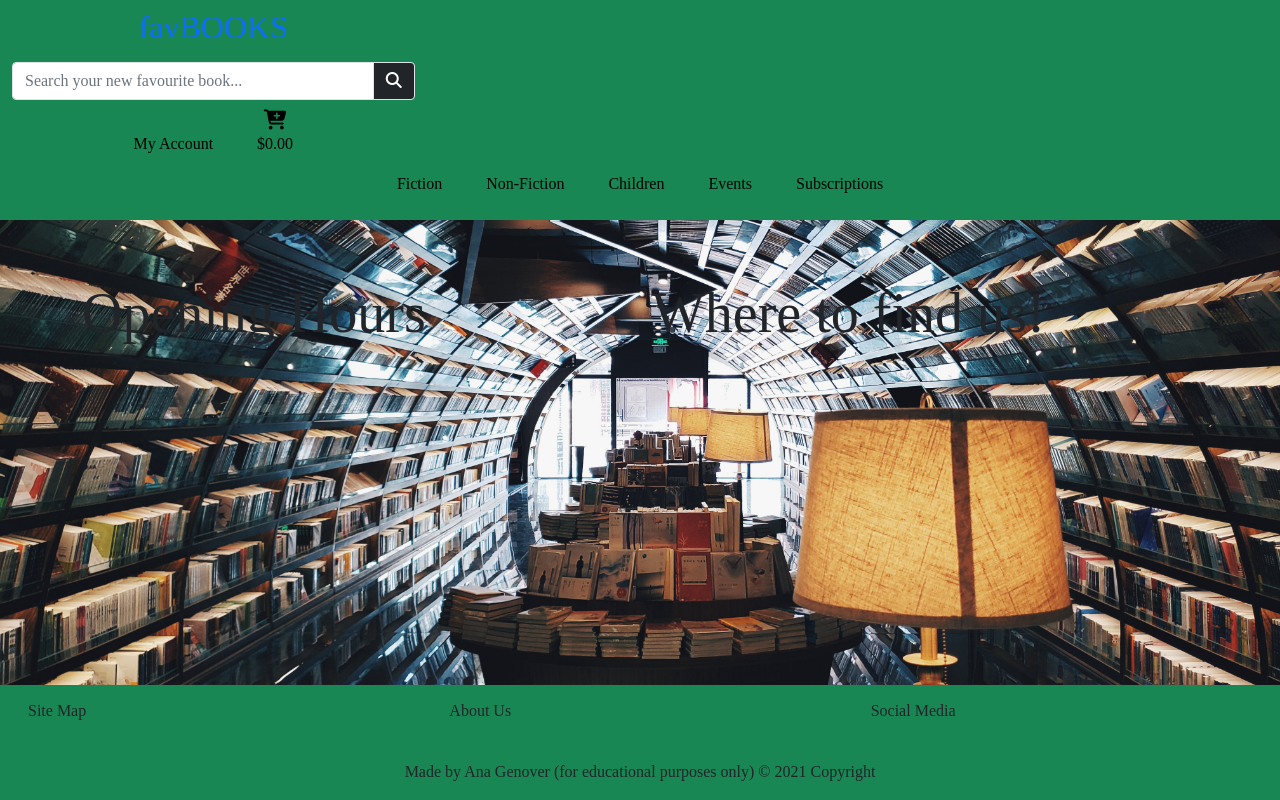
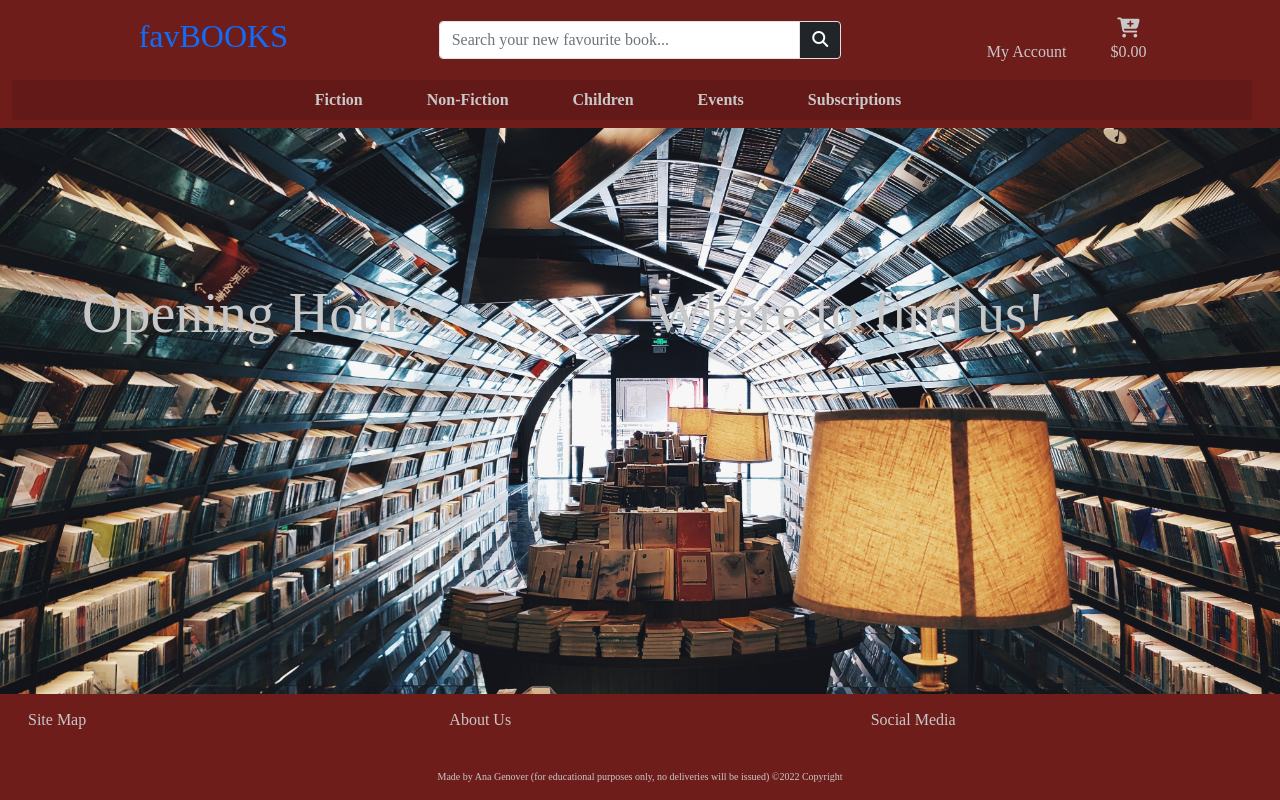
Before and after one commit to AnaG0307/favbooks-v3, a Django app: page / in a window 1280 px wide. Run offline with Django 3.2, Linux system fonts and the light colour scheme; some libraries are stand-ins or nearby versions; some web fonts are replaced.

Commit message:
Fixed the main-nav beeing duplicated when changing to smaller screens, also changed Background color and font color

```diff
--- a/home/templates/home/index.html
+++ b/home/templates/home/index.html
@@ -11,7 +11,7 @@
 
 {% block content %}
     <div class="container h-100">
-        <div class="row h-100">
+        <div class="row h-100 text-white">
             <div class="col-7 col-md-6 my-auto">
                 <h1 class="display-4">
                     Opening Hours
--- a/static/css/base.css
+++ b/static/css/base.css
@@ -11,6 +11,18 @@ body {
 
 /* Navigation bar and Footer */
 
-.text-black {
-    color: black !important;
+.text-white {
+    color: #C8C8C8 !important;
 }
+
+.main-bg {
+    background-color: #6F1D1B;
+}
+
+.nav-bg {
+    background-color: #631918;
+}
+
+.copyright {
+    font-size: x-small;
+}
--- a/templates/base.html
+++ b/templates/base.html
@@ -58,8 +58,8 @@
 
 <body>
     <!-- Navigation Bar -->
-    <header class="container-fluid fixed-top bg-success">
-        <div id="topnav" class="row d-none d-lg-block">
+    <header class="container-fluid fixed-top main-bg">
+        <div id="topnav" class="row pt-lg-2 d-none d-lg-flex">
             <div class="col-12 col-lg-4 my-auto py-1 py-lg-0 text-center text-lg-left">
                 <a href="{% url 'home' %}" class="nav-link main-logo-link">
                     <h2>favBOOKS</h2>
@@ -83,7 +83,7 @@
             <div class="col-12 col-lg-4 my-auto py-1 py-lg-0">
                 <ul class="list-inline list-unstyled text-center text-lg-right my-0">
                     <li class="list-inline-item dropdown">
-                        <a href="" class="nav-link text-black" id="user-options" data-toggle="dropdown"
+                        <a href="" class="nav-link text-white" id="user-options" data-toggle="dropdown"
                             aria-haspopup="true" aria-expanded="false">
                             <div class="text-center">
                                 <p class="my-0">My Account</p>
@@ -106,7 +106,7 @@
                         </div>
                     </li>
                     <li class="list-inline-item">
-                        <a href="" class="text-black nav-link">
+                        <a href="" class="text-white nav-link">
                             <div class="text-center">
                                 <div><i class="fas fa-cart-plus fa-lg"></i></div>
                                 <p class="my-0">
@@ -116,68 +116,6 @@
                                     $0.00
                                     {% endif %}
                                 </p>
-                            </div>
-                        </a>
-                    </li>
-                </ul>
-            </div>
-        </div>
-        <div class="row text-center justify-content-center d-none d-lg-block">
-            <div class="my-auto py-1 py-lg-0 text-center">
-                <ul class="list-inline list-unstyled text-center my-0">
-                    <li class="list-inline-item dropdown">
-                        <a href="" class="nav-link text-black" id="user-options" data-toggle="dropdown"
-                            aria-haspopup="true" aria-expanded="false">
-                            <div class="text-center">
-                                <p class="my-0">Fiction</p>
-                            </div>
-                        </a>
-                        <div class="dropdown-menu" aria-labelledby="user-options">
-                            <a class="dropdown-item" href="">All Fiction</a>
-                            <a class="dropdown-item" href="#">General Fiction</a>
-                            <a class="dropdown-item" href="#">Classic Fiction</a>
-                            <a class="dropdown-item" href="#">Crime & Thrillers</a>
-                            <a class="dropdown-item" href="#">Science Fiction</a>
-                        </div>
-                    </li>
-                    <li class="list-inline-item dropdown">
-                        <a href="" class="nav-link text-black" id="user-options" data-toggle="dropdown"
-                            aria-haspopup="true" aria-expanded="false">
-                            <div class="text-center">
-                                <p class="my-0">Non-Fiction</p>
-                            </div>
-                        </a>
-                        <div class="dropdown-menu" aria-labelledby="user-options">
-                            <a class="dropdown-item" href="#">All Non-Fiction</a>
-                            <a class="dropdown-item" href="#">Architecture</a>
-                            <a class="dropdown-item" href="#">Biography</a>
-                            <a class="dropdown-item" href="#">Food & Drink</a>
-                        </div>
-                    </li>
-                    <li class="list-inline-item dropdown">
-                        <a href="" class="nav-link text-black" id="user-options" data-toggle="dropdown"
-                            aria-haspopup="true" aria-expanded="false">
-                            <div class="text-center">
-                                <p class="my-0">Children</p>
-                            </div>
-                        </a>
-                        <div class="dropdown-menu" aria-labelledby="user-options">
-                            <a class="dropdown-item" href="#">All Children</a>
-                            <a class="dropdown-item" href="#">Baby & Toddler</a>
-                            <a class="dropdown-item" href="#">Teen & Young Age</a>
-                        </div>
-                    </li>
-                    <li class="list-inline-item">
-                        <a href="" class="text-black nav-link">
-                            <div class="text-center">
-                                <p class="my-0">Events</p>
-                            </div>
-                        </a>
-                    </li>
-                    <li class="list-inline-item">
-                        <a href="" class="text-black nav-link">
-                            <div class="text-center">
-                                <p class="my-0">Subscriptions</p>
                             </div>
                         </a>
                     </li>
--- a/templates/includes/footer.html
+++ b/templates/includes/footer.html
@@ -1,5 +1,5 @@
-<div class="container-fluid fixed-bottom footer bg-nav bg-main bg-success">
-    <div class="row my-auto ps-3 pt-3">
+<div class="container-fluid fixed-bottom footer bg-nav bg-main main-bg">
+    <div class="row my-auto ps-3 pt-3 text-white">
       <div class="col-12 col-lg-4 my-auto py-1 py-lg-0">
         <h6>Site Map</h6>
       </div>
@@ -12,7 +12,7 @@
     </div>
     <div class="row px-3 pt-3 bg-main">
       <div class="footer-copyright text-center py-3">
-        <p class="m-0 text-center text-dark">Made by Ana Genover (for educational purposes only) © 2021 Copyright</p>
+        <p class="m-0 text-center text-white copyright">Made by Ana Genover (for educational purposes only, no deliveries will be issued) ©2022 Copyright</p>
       </div>
     </div>
   </div>
--- a/templates/includes/main-nav.html
+++ b/templates/includes/main-nav.html
@@ -1,7 +1,7 @@
-<div class="collapse navbar-collapse" id="main-nav">
-    <ul class="navbar-nav w-auto mx-auto d-block d-lg-none">
+<div class="collapse navbar-collapse nav-bg" id="main-nav">
+    <ul class="navbar-nav w-auto mx-auto">
         <li class="nav-item dropdown">
-            <a class="logo-font font-weight-bold nav-link text-black mr-5" href="#" id="all-products-link" data-toggle="dropdown" aria-haspopup="true" aria-expanded="false">
+            <a class="logo-font font-weight-bold nav-link text-white mr-5" href="#" id="all-products-link" data-toggle="dropdown" aria-haspopup="true" aria-expanded="false">
                 Fiction
             </a>
             <div class="dropdown-menu border-0" aria-labelledby="user-options">
@@ -13,36 +13,33 @@
             </div>
         </li>
         <li class="nav-item dropdown">
-            <a class="logo-font font-weight-bold nav-link text-black mr-5" href="#" id="all-products-link" data-toggle="dropdown" aria-haspopup="true" aria-expanded="false">
+            <a class="logo-font font-weight-bold nav-link text-white mr-5" href="#" id="all-products-link" data-toggle="dropdown" aria-haspopup="true" aria-expanded="false">
                 Non-Fiction
             </a>
             <div class="dropdown-menu border-0" aria-labelledby="user-options">
-                <a class="dropdown-item" href="">All Fiction</a>
-                <a class="dropdown-item" href="#">General Fiction</a>
-                <a class="dropdown-item" href="#">Classic Fiction</a>
-                <a class="dropdown-item" href="#">Crime & Thrillers</a>
-                <a class="dropdown-item" href="#">Science Fiction</a>
+                <a class="dropdown-item" href="#">All Non-Fiction</a>
+                <a class="dropdown-item" href="#">Architecture</a>
+                <a class="dropdown-item" href="#">Biography</a>
+                <a class="dropdown-item" href="#">Food & Drink</a>
             </div>
         </li>
         <li class="nav-item dropdown">
-            <a class="logo-font font-weight-bold nav-link text-black mr-5" href="#" id="all-products-link" data-toggle="dropdown" aria-haspopup="true" aria-expanded="false">
+            <a class="logo-font font-weight-bold nav-link text-white mr-5" href="#" id="all-products-link" data-toggle="dropdown" aria-haspopup="true" aria-expanded="false">
                 Children
             </a>
             <div class="dropdown-menu border-0" aria-labelledby="user-options">
-                <a class="dropdown-item" href="">All Fiction</a>
-                <a class="dropdown-item" href="#">General Fiction</a>
-                <a class="dropdown-item" href="#">Classic Fiction</a>
-                <a class="dropdown-item" href="#">Crime & Thrillers</a>
-                <a class="dropdown-item" href="#">Science Fiction</a>
+                <a class="dropdown-item" href="#">All Children</a>
+                <a class="dropdown-item" href="#">Baby & Toddler</a>
+                <a class="dropdown-item" href="#">Teen & Young Age</a>
             </div>
         </li>
         <li class="nav-item">
-            <a class="logo-font font-weight-bold nav-link text-black mr-5" href="#" id="all-products-link" data-toggle="dropdown" aria-haspopup="true" aria-expanded="false">
+            <a class="logo-font font-weight-bold nav-link text-white mr-5" href="#" id="all-products-link" data-toggle="dropdown" aria-haspopup="true" aria-expanded="false">
                 Events
             </a>
         </li>
         <li class="nav-item">
-            <a class="logo-font font-weight-bold nav-link text-black mr-5" href="#" id="all-products-link" data-toggle="dropdown" aria-haspopup="true" aria-expanded="false">
+            <a class="logo-font font-weight-bold nav-link text-white mr-5" href="#" id="all-products-link" data-toggle="dropdown" aria-haspopup="true" aria-expanded="false">
                 Subscriptions
             </a>
         </li>
--- a/templates/includes/mob-top-head.html
+++ b/templates/includes/mob-top-head.html
@@ -1,5 +1,5 @@
 <li class="list-inline-item">
-    <a class="text-black nav-link d-block d-lg-none" href="#" id="mobile-search" data-toggle="dropdown" aria-haspopup="true" aria-expanded="false">
+    <a class="nav-link d-block d-lg-none" href="#" id="mobile-search" data-toggle="dropdown" aria-haspopup="true" aria-expanded="false">
         <div class="text-center">
             <div><i class="fas fa-search fa-lg"></i></div>
             <p class="my-0">Search</p>
@@ -21,7 +21,7 @@
     </div>
 </li>
 <li class="list-inline-item dropdown">
-    <a class="text-black nav-link d-block d-lg-none" href="#" id="user-options" data-toggle="dropdown" aria-haspopup="true" aria-expanded="false">
+    <a class="nav-link d-block d-lg-none" href="#" id="user-options" data-toggle="dropdown" aria-haspopup="true" aria-expanded="false">
         <div class="text-center">
             <div><i class="fas fa-user fa-lg"></i></div>
             <p class="my-0">My Account</p>
@@ -44,7 +44,7 @@
     </div>
 </li>
 <li class="list-inline-item dropdown">
-    <a href="" class="text-black nav-link d-block d-lg-none">
+    <a href="" class="nav-link d-block d-lg-none">
         <div class="text-center">
             <div><i class="fas fa-cart-plus fa-lg"></i></div>
             <p class="my-0">
```
Also changed, not shown: templates/includes/nav.html (deleted, +0 -137 lines), templates/includes/nav2.html (deleted, +0 -102 lines).
